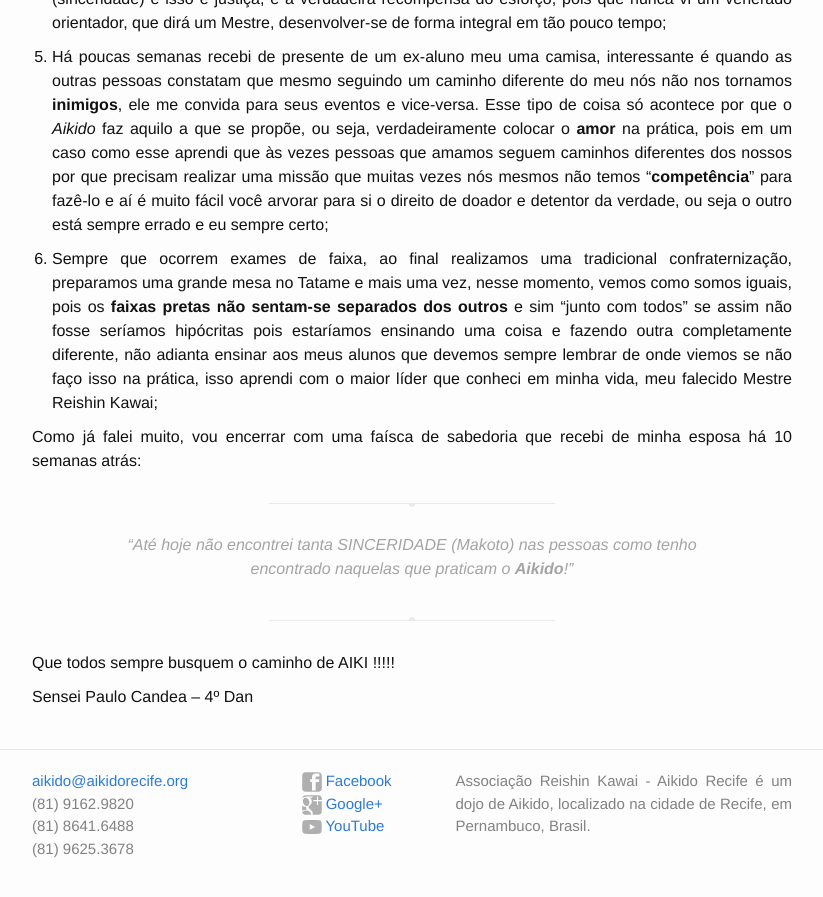
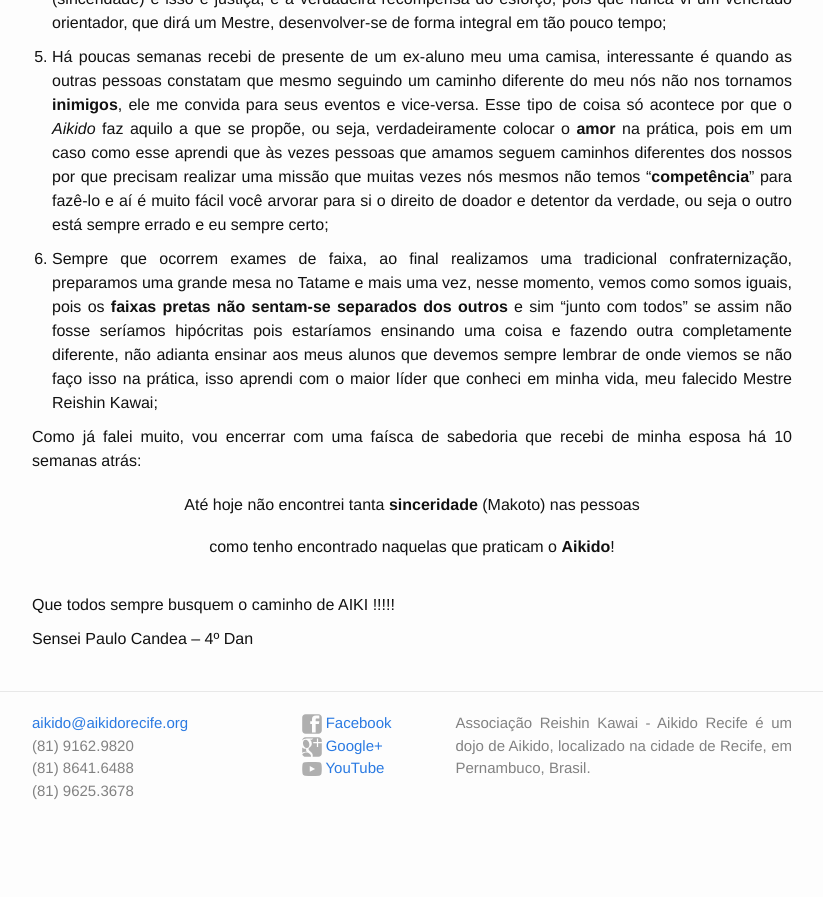
Before and after one commit to aikidorecife/aikidorecife.github.io, a Jekyll site: the page built from artigos/pratica-makoto.md, in a window 1280 px wide and 900 px high, scrolled down 828 px. Shown: the top 897 px of the window, without its empty margins (228-1051 px from the left). Built offline with Jekyll 4.4.1, drawn with Linux system fonts in a browser that asks for light colours; nearby versions of some CDN libraries; after the commit the page ends 1670 px from its top, so only the background shows below that; some of the changed text lies outside the part shown.

Commit message:
try to break lines of blockquote

```diff
--- a/artigos/pratica-makoto.md
+++ b/artigos/pratica-makoto.md
@@ -8,7 +8,7 @@ date: 24/10/2014
 Quando iniciei meu caminho no *Aikido* há alguns anos, ouvia muito a seguinte
 definição:
 
-> “*Aikido*, a arte da paz!”
+> *Aikido*, a arte da paz!
 
 Passados alguns anos tornou-se impossível deixar de comprovar que a definição
 acima é uma grande verdade, e por quê? Vou citar algumas poucas razões:
@@ -58,8 +58,8 @@ que conheci em minha vida, meu falecido Mestre Reishin Kawai;
 Como já falei muito, vou encerrar com uma faísca de sabedoria que recebi de minha
 esposa há 10 semanas atrás:
 
-> “Até hoje não encontrei tanta SINCERIDADE (Makoto) nas
-> pessoas como tenho encontrado naquelas que praticam o **Aikido**!”
+| Até hoje não encontrei tanta **sinceridade** (Makoto) nas pessoas
+| como tenho encontrado naquelas que praticam o **Aikido**!
 
 Que todos sempre busquem o caminho de AIKI !!!!!
 
```
